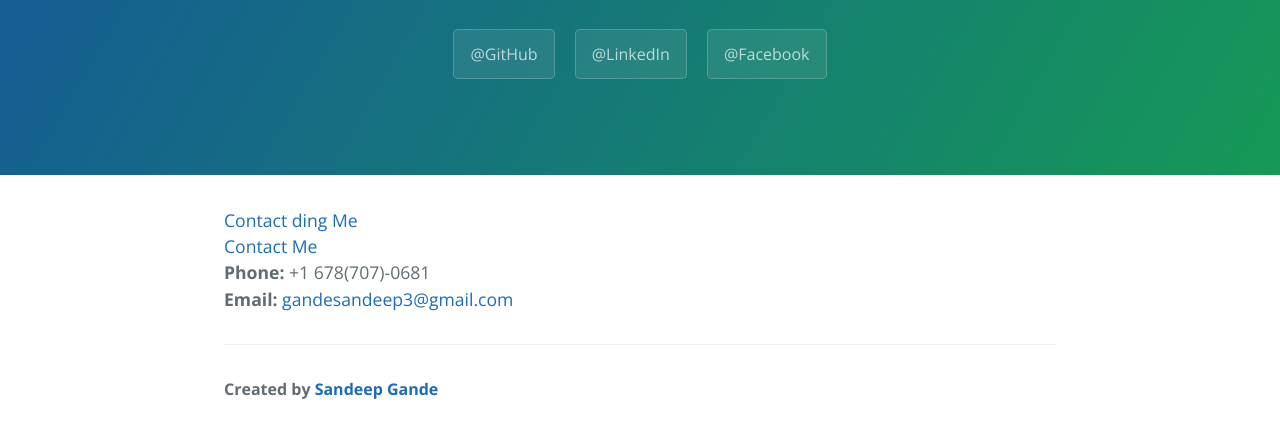
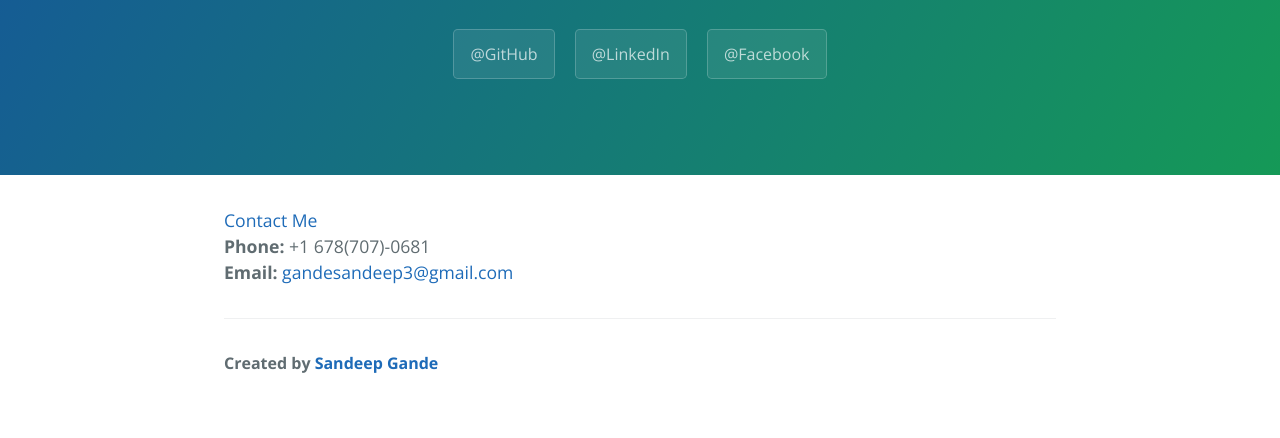
Before and after one commit to gandesandeep/website, a plain HTML site: page index.html in a window 1280 px wide. Shown: the part 208-646 px from the top of the page. Drawn offline with nearby package versions, Linux system fonts and the light colour scheme.

Commit message:
Update index.html

```diff
--- a/index.html
+++ b/index.html
@@ -20,11 +20,6 @@
 
     <section class="main-content">
 
-        <div id="menus" class="large-4 medium-4 columns">
-          <a class="menus" href="#contact">Contact ding</a>
-          <a class="menus" href="#me">Me</a>
-        </div>
-
       </div>
           <a name="contact" target="_blank">Contact Me</a><br />
           <div class="large-4 medium-4 columns"></div>
```
